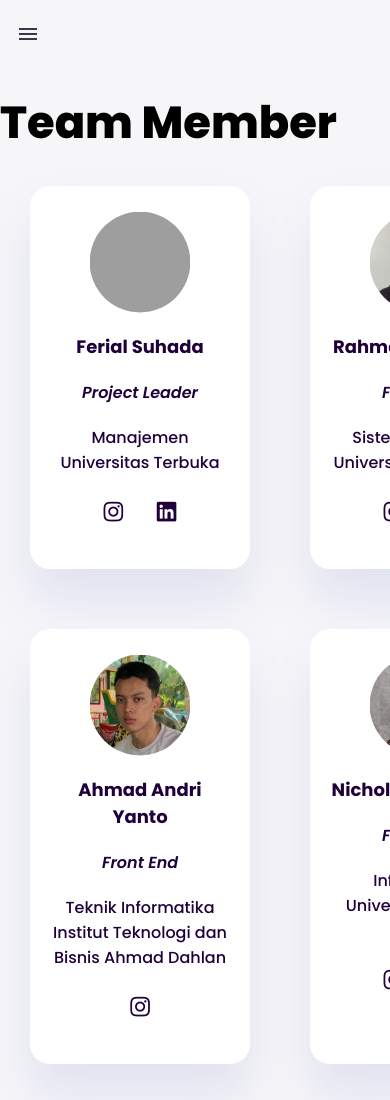
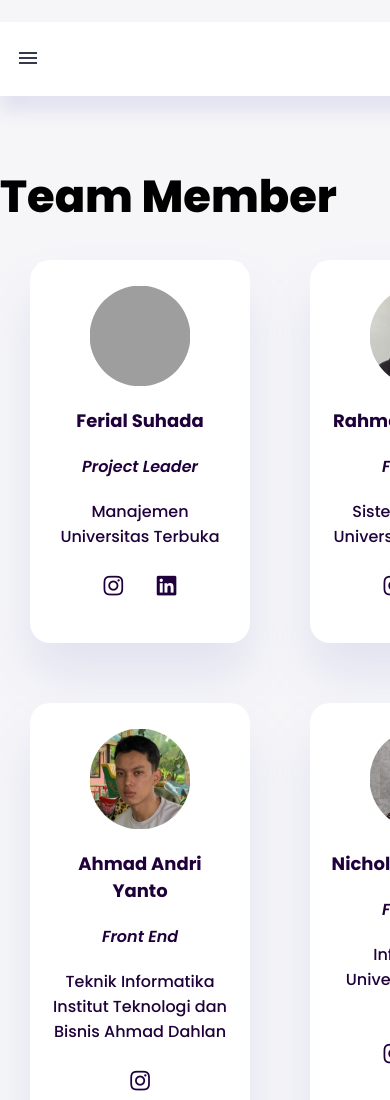
Before and after one commit to andriy1012/andriyganteng, a plain HTML site: page member.html in a window 390 px wide. Shown: the top 1100 px of the page. Drawn offline with nearby package versions, Linux system fonts and the light colour scheme; grey boxes are pictures that could not be loaded.

Commit message:
Update member.css

```diff
--- a/member.css
+++ b/member.css
@@ -362,6 +362,21 @@ MEDIA QUERY PHONE
     left: -110px;
     animation:  menuLeft .3s ease forwards;
   }
+  .right .top {
+    position: relative;
+    top: 0;
+    left: 0;
+    display: flex;
+    justify-content: center;
+    align-items: center;
+    padding: 0 0.8rem;
+    background: var(--clr-white);
+    height: 4.6rem;
+    width: 100%;
+    z-index: 2;
+    box-shadow: 0 1rem 1rem var(--clr-light);
+    margin: 0;
+}
 
  .right .top button{
   display: inline-block;
```
